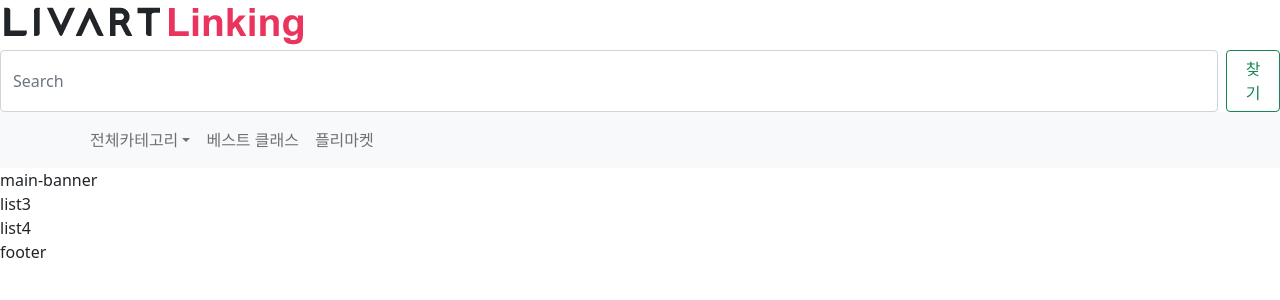
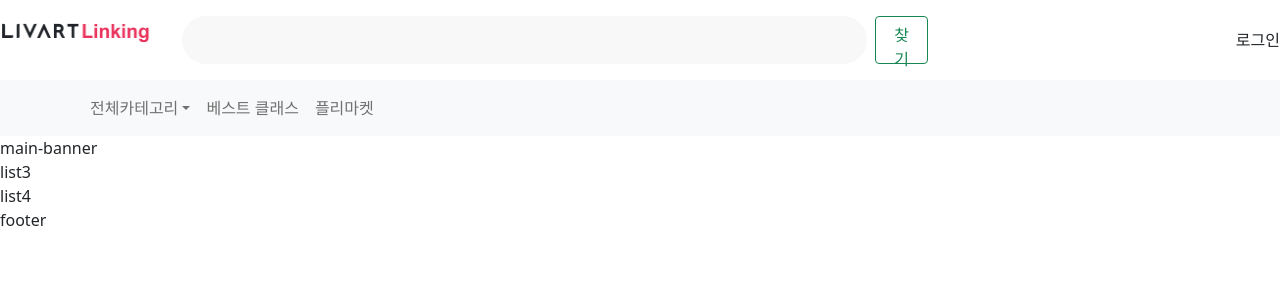
Before and after one commit to ferrari219/lvtlinking, a React (Create React App) app: page / in a window 1280 px wide. Shown: the top 300 px of the page. Built offline with nearby package versions, Linux system fonts and the light colour scheme.

Commit message:
header 파일 제작

```diff
--- /dev/null
+++ b/src/components/02_Molecules/SearchForm/SearchForm.jsx
@@ -0,0 +1,32 @@
+import React from 'react';
+/** @jsxImportSource @emotion/react */
+import { css } from '@emotion/react';
+import { Form, FormControl, Button } from 'react-bootstrap';
+
+const SearchForm = () => {
+  return (
+    <Form css={formStyle} className="d-flex">
+      <FormControl
+        type="search"
+        // placeholder="Search"
+        className="me-2"
+        aria-label="Search"
+      />
+      <Button variant="outline-success">찾기</Button>
+    </Form>
+  );
+};
+
+const formStyle = css`
+  height: 3rem;
+  padding: 0 2rem;
+  input {
+    background-color: #f8f8f8;
+    border-radius: 3rem;
+    border: 0;
+  }
+  button {
+  }
+`;
+
+export default SearchForm;
--- /dev/null
+++ b/src/components/02_Molecules/SearchForm/index.js
@@ -0,0 +1,3 @@
+import SearchForm from './SearchForm';
+
+export default SearchForm;
--- a/src/components/03_Organisms/Header/Header.jsx
+++ b/src/components/03_Organisms/Header/Header.jsx
@@ -1,30 +1,27 @@
 import React from 'react';
-import {
-  Navbar,
-  Container,
-  Nav,
-  NavDropdown,
-  Form,
-  FormControl,
-  Button,
-} from 'react-bootstrap';
+/** @jsxImportSource @emotion/react */
+import { css } from '@emotion/react';
+import { Navbar, Container, Nav, NavDropdown } from 'react-bootstrap';
 import Logo from 'assets/img/logo.png';
+import SearchForm from 'components/02_Molecules/SearchForm/SearchForm';
 
 const Header = () => {
   return (
-    <header>
+    <header css={headerStyle}>
+      <div className="top">
+        <div className="left">
+          <div className="logo">
             <Navbar.Brand href="#home">
               <img src={Logo} alt="LivartLinking" />
             </Navbar.Brand>
-      <Form className="d-flex">
-        <FormControl
-          type="search"
-          placeholder="Search"
-          className="me-2"
-          aria-label="Search"
-        />
-        <Button variant="outline-success">찾기</Button>
-      </Form>
+          </div>
+          <div className="sch">
+            <SearchForm />
+          </div>
+        </div>
+        <div className="right">로그인</div>
+      </div>
+      <div className="mid">
         <Navbar bg="light" expand="lg">
           <Container>
             <Navbar.Collapse id="basic-navbar-nav">
@@ -48,8 +45,39 @@ const Header = () => {
             </Navbar.Collapse>
           </Container>
         </Navbar>
+      </div>
     </header>
   );
 };
 
+const headerStyle = css`
+  & > .top {
+    display: flex;
+    justify-content: space-between;
+    align-items: center;
+    height: 80px;
+    & > .left {
+      flex: 1;
+      display: flex;
+      flex-flow: row wrap;
+      justify-content: center;
+      // background-color: red;
+      & > .logo {
+        flex: 0 0 150px;
+        img {
+          width: 100%;
+        }
+      }
+      & > .sch {
+        flex: 1;
+      }
+    }
+    & > .right {
+      flex: 0 0 20rem;
+      text-align: right;
+      // background-color: blue;
+    }
+  }
+`;
+
 export default Header;
--- a/src/styles/Globals.jsx
+++ b/src/styles/Globals.jsx
@@ -8,7 +8,7 @@ const Globals = () => {
         html {
           overflow-x: hidden;
           display: block;
-          font-size: 62.5%;
+          font-size: 62.5% !important;
           box-sizing: border-box;
           * {
             box-sizing: inherit;
```
Also changed, not shown: 2 other files (tests, documents, lock files or other folders). Lines whose indentation alone changed are shown as unchanged.
